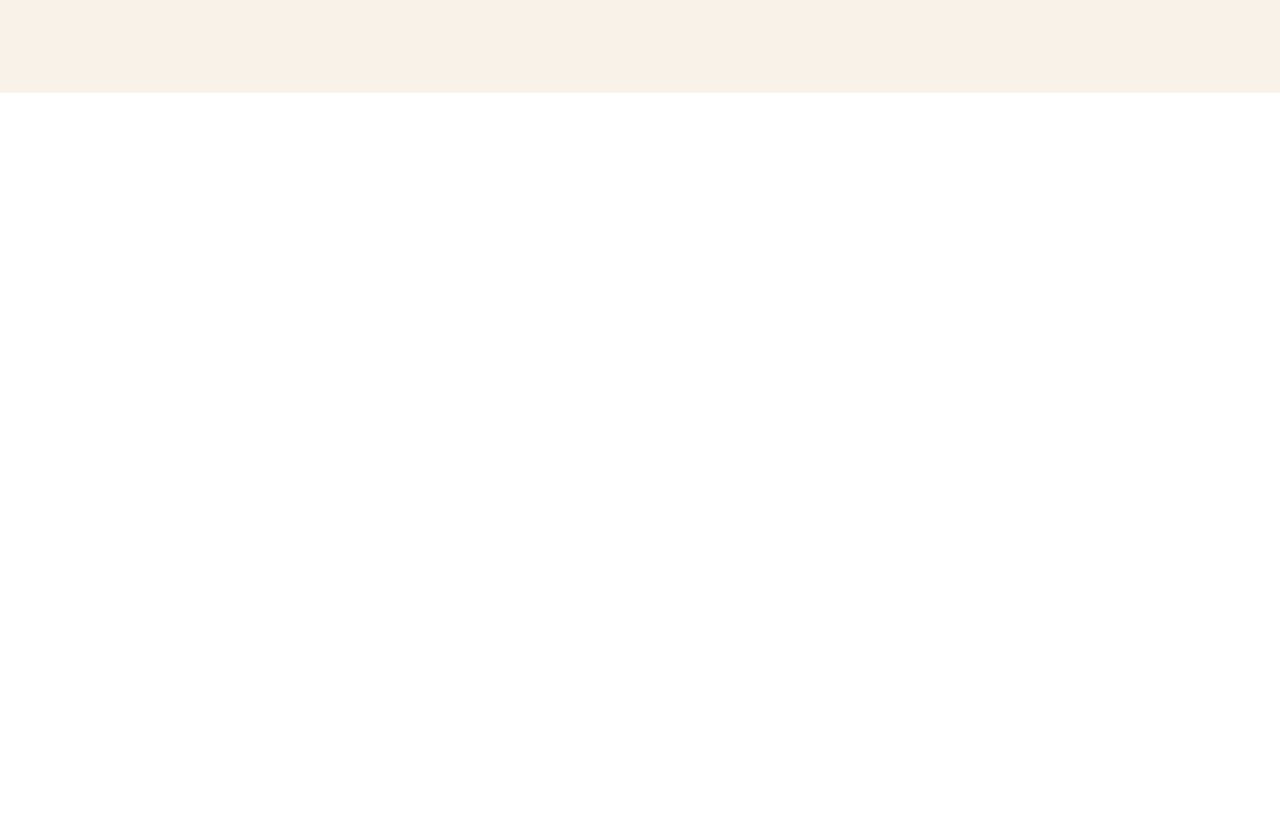
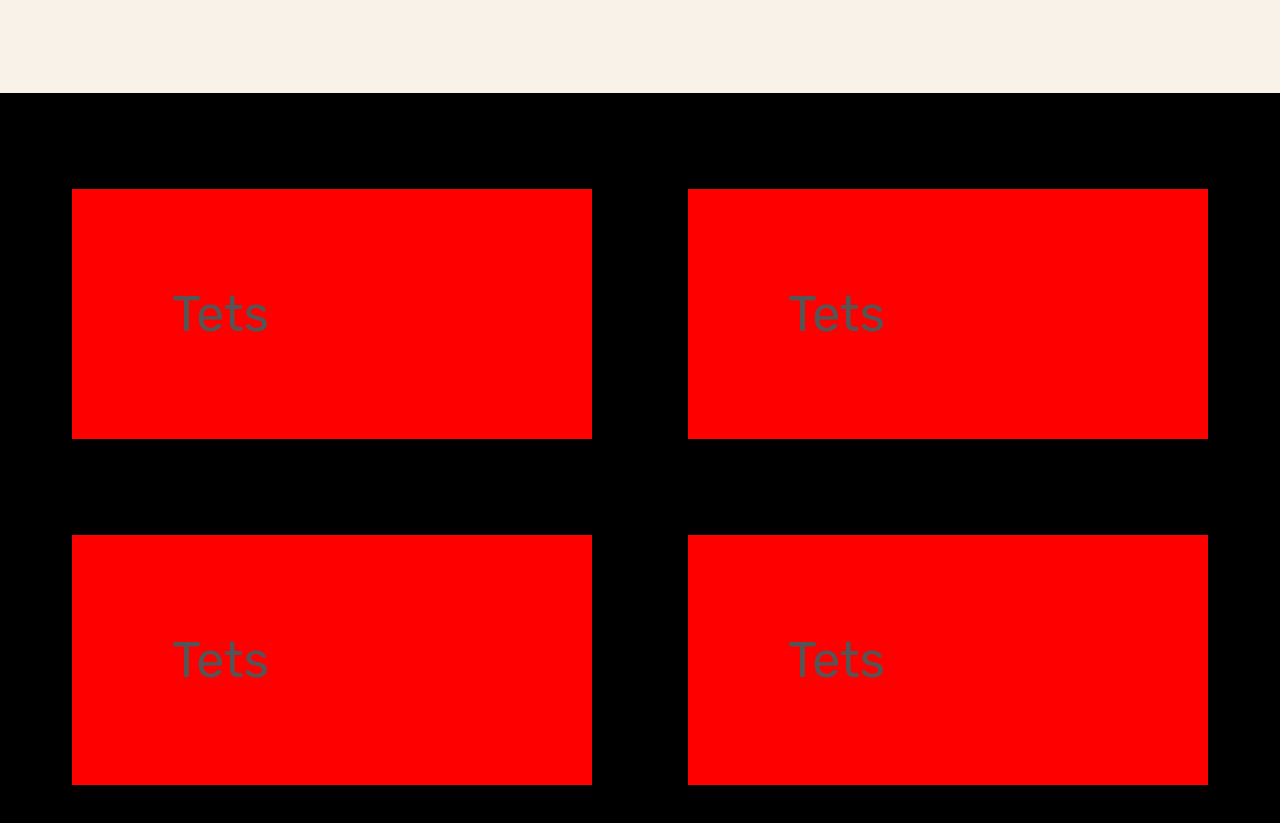
Before and after one commit to nikolamihailov/HTML-CSS-Udemy, a plain HTML site: page Build Responsive Real-World Websites with HTML and CSS/06. Omnifood Project/index.html in a window 1280 px wide. Shown: the part 651-1474 px from the top of the page. Before the commit the page ends 800 px from the top, so only its background shows below. Drawn offline with Linux system fonts and the light colour scheme.

Commit message:
reusable grid added

```diff
--- a/Build Responsive Real-World Websites with HTML and CSS/06. Omnifood Project/css/styles.css
+++ b/Build Responsive Real-World Websites with HTML and CSS/06. Omnifood Project/css/styles.css
@@ -77,6 +77,27 @@ body {
 
 /* ************************* */
 /* General Components*/
+.container {
+  max-width: 120rem;
+  margin: 0 auto;
+  padding: 0 3.2rem;
+}
+.grid {
+  display: grid;
+  gap: 9.6rem;
+}
+
+.grid--2-cols {
+  grid-template-columns: repeat(2, 1fr);
+}
+
+.grid--3-cols {
+  grid-template-columns: repeat(3, 1fr);
+}
+
+.grid--4-cols {
+  grid-template-columns: repeat(3, 1fr);
+}
 
 .btn:link,
 .btn:visited {
@@ -239,3 +260,17 @@ body {
   font-weight: 700;
   color: #e67e22;
 }
+
+/* **************************** */
+/* How it works Section*/
+
+.how-section {
+  padding: 9.6rem 0;
+  background-color: black;
+}
+
+.how-section div div {
+  padding: 100px;
+  font-size: 5rem;
+  background-color: red;
+}
--- a/Build Responsive Real-World Websites with HTML and CSS/06. Omnifood Project/index.html
+++ b/Build Responsive Real-World Websites with HTML and CSS/06. Omnifood Project/index.html
@@ -26,7 +26,6 @@
         </nav>
     </header>
     <main>
-
         <section class="hero-section">
             <div class="hero">
                 <div class="hero-text-box">
@@ -56,6 +55,14 @@
                 </div>
             </div>
         </section>
+        <section class="how-section">
+            <div class="container  grid grid--2-cols">
+                <div>Tets</div>
+                <div>Tets</div>
+                <div>Tets</div>
+                <div>Tets</div>
+            </div>
+        </section>
     </main>
 </body>
 
```
